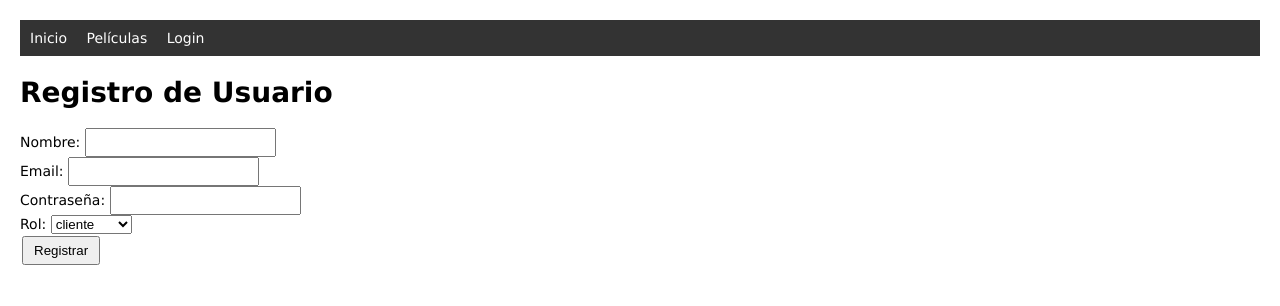
After one commit to Juanfc1103/backend2026c-3.1, a Node server app: page /vistas/register in a window 1280 px wide. The commit adds this page. Shown: the top 306 px of the page. Run offline with Node 20, Linux system fonts and the light colour scheme.

Commit message:
feat: agregar vistas EJS para login, registro y modulos principales

```diff
--- a/app.js
+++ b/app.js
@@ -1,6 +1,7 @@
 import createError from "http-errors";
 import express from "express";
 import path from "path";
+import { fileURLToPath } from "url";
 import cookieParser from "cookie-parser";
 import logger from "morgan";
 
@@ -13,17 +14,19 @@ import authRouter from "./routes/auth.routes.js";
 import usuariosRouter from "./routes/usuarios.routes.js";
 import reservacionesRouter from "./routes/reservaciones.routes.js";
 
+const __filename = fileURLToPath(import.meta.url);
+const __dirname = path.dirname(__filename);
+
 var app = express();
 
-// view engine setup
-//app.set("views", path.join(__dirname, "views"));
+app.set("views", path.join(__dirname, "views"));
 app.set("view engine", "ejs");
 
 app.use(logger("dev"));
 app.use(express.json());
 app.use(express.urlencoded({ extended: false }));
 app.use(cookieParser());
-app.use(express.static("public"));
+app.use(express.static(path.join(__dirname, "public")));
 
 app.use("/", indexRouter);
 app.use("/peliculas", peliculasRouter);
@@ -34,20 +37,19 @@ app.use("/auth", authRouter);
 app.use("/usuarios", usuariosRouter);
 app.use("/reservaciones", reservacionesRouter);
 
-// catch 404 and forward to error handler
 app.use(function (req, res, next) {
   next(createError(404));
 });
 
-// error handler
 app.use(function (err, req, res, next) {
-  // set locals, only providing error in development
   res.locals.message = err.message;
   res.locals.error = req.app.get("env") === "development" ? err : {};
-
-  // render the error page
   res.status(err.status || 500);
-  res.render("error");
+  if (req.accepts("html")) {
+    res.render("error", { message: err.message, error: { status: err.status || 500, stack: err.stack } });
+  } else {
+    res.json({ data: null, message: err.message });
+  }
 });
 
 export default app;
--- a/routes/index.routes.js
+++ b/routes/index.routes.js
@@ -9,6 +9,14 @@ const router = express.Router();
 
 router.get("/", function (req, res, next) {
   res.render("index", { title: "Sistema de Cine" });
+});
+
+router.get("/vistas/login", (req, res) => {
+  res.render("login", { title: "Iniciar Sesión" });
+});
+
+router.get("/vistas/register", (req, res) => {
+  res.render("register", { title: "Registro" });
 });
 
 router.get("/vistas/peliculas", async (req, res) => {
--- a/views/index.ejs
+++ b/views/index.ejs
@@ -12,6 +12,8 @@
       <a href="/vistas/funciones">Funciones</a>
       <a href="/vistas/tickets">Tickets</a>
       <a href="/vistas/reservaciones">Reservaciones</a>
+      <a href="/vistas/login">Login</a>
+      <a href="/vistas/register">Registro</a>
     </nav>
     <h1>Bienvenido al Sistema de Gestión de Cine</h1>
     <p>Aplicación desarrollada con Node.js, Express y EJS.</p>
--- /dev/null
+++ b/views/register.ejs
@@ -0,0 +1,38 @@
+<!DOCTYPE html>
+<html>
+  <head>
+    <title><%= title %></title>
+    <link rel="stylesheet" href="/stylesheets/style.css" />
+  </head>
+  <body>
+    <nav>
+      <a href="/">Inicio</a>
+      <a href="/vistas/peliculas">Películas</a>
+      <a href="/vistas/login">Login</a>
+    </nav>
+    <h1>Registro de Usuario</h1>
+    <form id="registerForm">
+      <label>Nombre: <input type="text" name="nombre" required /></label><br/>
+      <label>Email: <input type="email" name="email" required /></label><br/>
+      <label>Contraseña: <input type="password" name="password" required /></label><br/>
+      <label>Rol:
+        <select name="rol" required>
+          <option value="cliente">cliente</option>
+          <option value="empleado">empleado</option>
+          <option value="admin">admin</option>
+        </select>
+      </label><br/>
+      <button type="submit">Registrar</button>
+    </form>
+    <div id="msg"></div>
+    <script>
+      document.getElementById('registerForm').addEventListener('submit', async (e) => {
+        e.preventDefault();
+        const data = Object.fromEntries(new FormData(e.target));
+        const res = await fetch('/auth/register', { method:'POST', headers:{'Content-Type':'application/json'}, body: JSON.stringify(data) });
+        const json = await res.json();
+        document.getElementById('msg').textContent = json.message;
+      });
+    </script>
+  </body>
+</html>
```
Also changed, not shown: views/login.ejs (added, +35 -0 lines).
